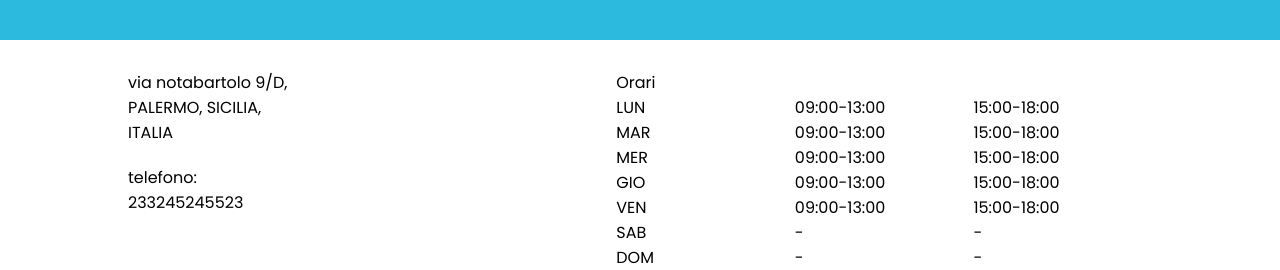
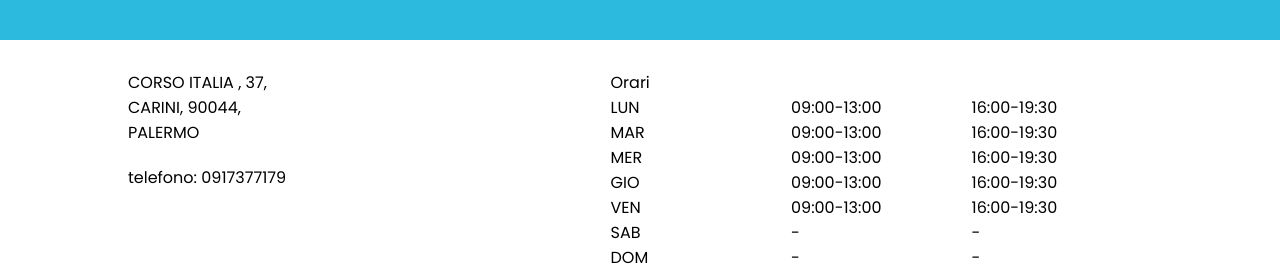
Before and after one commit to lodux/caysav2, a React (Create React App) app: page /mappage/ci in a window 1280 px wide. Shown: the part 350-620 px from the top of the page. Built offline with nearby package versions, Linux system fonts and the light colour scheme.

Commit message:
fix del componente map

```diff
--- a/src/components/navBar/navBar.styles.scss
+++ b/src/components/navBar/navBar.styles.scss
@@ -60,10 +60,7 @@ $background: rgba($color: $colore-sfondo, $alpha: 0.2);
     height: 100%;
 
     .menu-ico {
-        margin-left: 73%;
-        background-color: $background;
-        padding: 30px;
-        width: 50px;
+        width: auto; /* La larghezza dipende da quella della navbar laterale nascosta */
         height: auto;
 
         &:hover {
@@ -165,7 +162,10 @@ $background: rgba($color: $colore-sfondo, $alpha: 0.2);
     }
 
     &.nascosta {
+        width: 45px;
         background-color: transparent;
+        margin: 10px 24px 0 0;
+        height: auto;
 
         .container-laterale {
             display: none;
--- a/src/pages/doveSiamo/doveSiamo.page.jsx
+++ b/src/pages/doveSiamo/doveSiamo.page.jsx
@@ -1,5 +1,4 @@
-import React, { useEffect, useState } from 'react'
-import {Link} from 'react-router-dom';
+import { Link } from 'react-router-dom';
 
 import './dovesiamo.styles.scss';
 
--- a/src/pages/map/data.js
+++ b/src/pages/map/data.js
@@ -1,10 +1,10 @@
 const dati=[
-    //via notabartolo
+    //via notabartolo fatto 0
     {
-    via:"via notabartolo 9/D, PALERMO, SICILIA, ITALIA",
-    telefono: 233245245523,
+    via:"Via Notabartolo 9/D, PALERMO, SICILIA, ITALIA",
+    telefono: "800668209",
     orarimatt:{
-        lun: "09:00-13:00",
+        ln: "09:00-13:00",
         mar: "09:00-13:00",
         mer: "09:00-13:00",
         gio: "09:00-13:00",
@@ -21,12 +21,12 @@ const dati=[
         sab: "-",
         dom: "-",
     },
-    map: "https://www.google.com/maps/embed?pb=!1m18!1m12!1m3!1d3138.318325853703!2d13.344777915255836!3d38.13279047969587!2m3!1f0!2f0!3f0!3m2!1i1024!2i768!4f13.1!3m3!1m2!1s0x1319ef84efcc3bcf%3A0x297348af6c769dc!2sCayman%20Group%20Srl!5e0!3m2!1sit!2sit!4v1654898656323!5m2!1sit!2sit"
+    mappa: "https://www.google.com/maps/embed?pb=!1m18!1m12!1m3!1d3138.318325853703!2d13.344777915255836!3d38.13279047969587!2m3!1f0!2f0!3f0!3m2!1i1024!2i768!4f13.1!3m3!1m2!1s0x1319ef84efcc3bcf%3A0x297348af6c769dc!2sCayman%20Group%20Srl!5e0!3m2!1sit!2sit!4v1654898656323!5m2!1sit!2sit"
     },
-    //via del buonriposo
+    //via del buonriposo 81 fatto 1
     {
-        via:"via del buonriposo 9/D, PALERMO, SICILIA, ITALIA",
-        telefono: 233245245523,
+        via:"Via Buonriposo 81, PALERMO, SICILIA, ITALIA",
+        telefono: "0916727218",
         orarimatt:{
             lun: "09:00-13:00",
             mar: "09:00-13:00",
@@ -45,12 +45,36 @@ const dati=[
             sab: "-",
             dom: "-",
         },
-        map: "https://www.google.com/maps/embed?pb=!1m18!1m12!1m3!1d3138.318325853703!2d13.344777915255836!3d38.13279047969587!2m3!1f0!2f0!3f0!3m2!1i1024!2i768!4f13.1!3m3!1m2!1s0x1319ef84efcc3bcf%3A0x297348af6c769dc!2sCayman%20Group%20Srl!5e0!3m2!1sit!2sit!4v1654898656323!5m2!1sit!2sit"
+        mappa: "https://www.google.com/maps/embed?pb=!1m18!1m12!1m3!1d3139.7283484754107!2d13.370695015285541!3d38.09998647970156!2m3!1f0!2f0!3f0!3m2!1i1024!2i768!4f13.1!3m3!1m2!1s0x1319e59c8695b32f%3A0x37df083e8a7a8b52!2sVia%20Buonriposo%2C%2081%2C%2090124%20Palermo%20PA!5e0!3m2!1sit!2sit!4v1655750625463!5m2!1sit!2sit"
         },
-    //via
+    //via filippo fatto 3
     {
-        via:"via notabartolo 9/D, PALERMO, SICILIA, ITALIA",
-        telefono: 233245245523,
+        via:"via Filippo Pecoraino (CC FORUM), PALERMO, SICILIA, ITALIA",
+        telefono: "0917780270",
+        orarimatt:{
+            lun: "09:00-15:00",
+            mar: "09:00-15:00",
+            mer: "09:00-15:00",
+            gio: "09:00-15:00",
+            ven: "09:00-15:00",
+            sab: "-",
+            dom: "-",
+        },
+        oraripom: {
+            lun: "15:00-20:00",
+            mar: "15:00-20:00",
+            mer: "15:00-20:00",
+            gio: "15:00-20:00",
+            ven: "15:00-20:00",
+            sab: "-",
+            dom: "-",
+        },
+        mappa: "https://www.google.com/maps/embed?pb=!1m18!1m12!1m3!1d3140.20828808879!2d13.409023715285207!3d38.08881527970347!2m3!1f0!2f0!3f0!3m2!1i1024!2i768!4f13.1!3m3!1m2!1s0x1319e5aae52e6861%3A0x7c063b7037880c08!2sForum%20Palermo!5e0!3m2!1sit!2sit!4v1655750871001!5m2!1sit!2sit"
+        },
+    //via sferra cavallo fatto 4
+    {
+        via:"Via Sferra Cavallo 122, PALERMO, SICILIA, ITALIA",
+        telefono: "0918249305",
         orarimatt:{
             lun: "09:00-13:00",
             mar: "09:00-13:00",
@@ -69,12 +93,12 @@ const dati=[
             sab: "-",
             dom: "-",
         },
-        map: "https://www.google.com/maps/embed?pb=!1m18!1m12!1m3!1d3138.318325853703!2d13.344777915255836!3d38.13279047969587!2m3!1f0!2f0!3f0!3m2!1i1024!2i768!4f13.1!3m3!1m2!1s0x1319ef84efcc3bcf%3A0x297348af6c769dc!2sCayman%20Group%20Srl!5e0!3m2!1sit!2sit!4v1654898656323!5m2!1sit!2sit"
+        mappa: "https://www.google.com/maps/embed?pb=!1m18!1m12!1m3!1d3135.7205317271487!2d13.28149191238607!3d38.193165283326344!2m3!1f0!2f0!3f0!3m2!1i1024!2i768!4f13.1!3m3!1m2!1s0x1319e99c0f904cc7%3A0x79fec0bb2ff5f239!2sVia%20Sferracavallo%2C%20122%2C%2090151%20Palermo%20PA!5e0!3m2!1sit!2sit!4v1655749831012!5m2!1sit!2sit"
         },
-    //via
+    //via corso italia fatto 5
     {
-        via:"via notabartolo 9/D, PALERMO, SICILIA, ITALIA",
-        telefono: 233245245523,
+        via:"CORSO ITALIA , 37, CARINI, 90044, PALERMO",
+        telefono: "0917377179",
         orarimatt:{
             lun: "09:00-13:00",
             mar: "09:00-13:00",
@@ -85,20 +109,20 @@ const dati=[
             dom: "-",
         },
         oraripom: {
-            lun: "15:00-18:00",
-            mar: "15:00-18:00",
-            mer: "15:00-18:00",
-            gio: "15:00-18:00",
-            ven: "15:00-18:00",
+            lun: "16:00-19:30",
+            mar: "16:00-19:30",
+            mer: "16:00-19:30",
+            gio: "16:00-19:30",
+            ven: "16:00-19:30",
             sab: "-",
             dom: "-",
         },
-        map: "https://www.google.com/maps/embed?pb=!1m18!1m12!1m3!1d3138.318325853703!2d13.344777915255836!3d38.13279047969587!2m3!1f0!2f0!3f0!3m2!1i1024!2i768!4f13.1!3m3!1m2!1s0x1319ef84efcc3bcf%3A0x297348af6c769dc!2sCayman%20Group%20Srl!5e0!3m2!1sit!2sit!4v1654898656323!5m2!1sit!2sit"
+        mappa: "https://www.google.com/maps/embed?pb=!1m18!1m12!1m3!1d3138.2070199074083!2d13.183944815286576!3d38.135378979695496!2m3!1f0!2f0!3f0!3m2!1i1024!2i768!4f13.1!3m3!1m2!1s0x1319ecc7d0128961%3A0xc30183b6138ea1ac!2sCorso%20Italia%2C%2037%2C%20058958%20Carini%20PA!5e0!3m2!1sit!2sit!4v1655751325724!5m2!1sit!2sit"
         },
-    //via
+    //via madonna del ponte fatto 6
     {
-        via:"via notabartolo 9/D, PALERMO, SICILIA, ITALIA",
-        telefono: 233245245523,
+        via:"Via Madonna Del Ponte 38, Balestrate, PALERMO, SICILIA, ITALIA",
+        telefono: "0917462021",
         orarimatt:{
             lun: "09:00-13:00",
             mar: "09:00-13:00",
@@ -109,16 +133,112 @@ const dati=[
             dom: "-",
         },
         oraripom: {
-            lun: "15:00-18:00",
-            mar: "15:00-18:00",
-            mer: "15:00-18:00",
-            gio: "15:00-18:00",
-            ven: "15:00-18:00",
+            lun: "16:00-19:00",
+            mar: "16:00-19:00",
+            mer:"16:00-19:00",
+            gio:"16:00-19:00",
+            ven:"16:00-19:00",
             sab: "-",
             dom: "-",
         },
-        map: "https://www.google.com/maps/embed?pb=!1m18!1m12!1m3!1d3138.318325853703!2d13.344777915255836!3d38.13279047969587!2m3!1f0!2f0!3f0!3m2!1i1024!2i768!4f13.1!3m3!1m2!1s0x1319ef84efcc3bcf%3A0x297348af6c769dc!2sCayman%20Group%20Srl!5e0!3m2!1sit!2sit!4v1654898656323!5m2!1sit!2sit"
+        mappa: "https://www.google.com/maps/embed?pb=!1m18!1m12!1m3!1d3141.832630823172!2d13.001812527946983!3d38.050986014812686!2m3!1f0!2f0!3f0!3m2!1i1024!2i768!4f13.1!3m3!1m2!1s0x13198f7687ceb7d5%3A0xb3b482de174db2a4!2sVia%20Madonna%20del%20Ponte%2C%2038%2C%2090041%20Balestrate%20PA!5e0!3m2!1sit!2sit!4v1655752644403!5m2!1sit!2sit"
         },
+        //via antonino lo presti fatto 7
+        {
+            via:"Via Antonino Lo Presti 241, Salemi, PALERMO, SICILIA, ITALIA",
+            telefono: "800900860",
+            orarimatt:{
+                lun: "09:00-13:00",
+                mar: "09:00-13:00",
+                mer: "09:00-13:00",
+                gio: "09:00-13:00",
+                ven: "09:00-13:00",
+                sab: "-",
+                dom: "-",
+            },
+            oraripom: {
+                lun: "16:00-19:00",
+                mar: "16:00-19:00",
+                mer:"16:00-19:00",
+                gio:"16:00-19:00",
+                ven:"16:00-19:00",
+                sab: "-",
+                dom: "-",
+            },
+            mappa:"https://www.google.com/maps/embed?pb=!1m18!1m12!1m3!1d3151.5670181866144!2d12.800793415277406!3d37.82360957975063!2m3!1f0!2f0!3f0!3m2!1i1024!2i768!4f13.1!3m3!1m2!1s0x131bd2d5021b0253%3A0x912b3d29046674b2!2sVia%20Antonino%20Lo%20Presti%2C%20241%2C%2091018%20Salemi%20TP!5e0!3m2!1sit!2sit!4v1655755030256!5m2!1sit!2sit"
+            },
+        // via nazionale 647 8
+        {
+            via:"Via Nazionale 647, Marsala-Strasatti, SICILIA, ITALIA",
+            telefono: "800900860",
+            orarimatt:{
+                lun: "09:00-13:00",
+                mar: "09:00-13:00",
+                mer: "09:00-13:00",
+                gio: "09:00-13:00",
+                ven: "09:00-13:00",
+                sab: "-",
+                dom: "-",
+            },
+            oraripom: {
+                lun: "16:00-19:00",
+                mar: "16:00-19:00",
+                mer:"16:00-19:00",
+                gio:"16:00-19:00",
+                ven:"16:00-19:00",
+                sab: "-",
+                dom: "-",
+            },
+            mappa:"https://www.google.com/maps/embed?pb=!1m18!1m12!1m3!1d3155.6226146093677!2d12.508093915274602!3d37.72853517976798!2m3!1f0!2f0!3f0!3m2!1i1024!2i768!4f13.1!3m3!1m2!1s0x131bc15e8d2052a7%3A0xd7f9515a0ffa96dc!2sVia%20Nazionale%2C%20647%2C%2091025%20Marsala%20TP!5e0!3m2!1sit!2sit!4v1655755297853!5m2!1sit!2sit"
+            },
+        // vcorso umberto 57 fatto 9
+        {
+            via:"Corso Umberto 57, Ribera, SICILIA, ITALIA",
+            telefono: "092563063",
+            orarimatt:{
+                lun: "09:00-13:00",
+                mar: "09:00-13:00",
+                mer: "09:00-13:00",
+                gio: "09:00-13:00",
+                ven: "09:00-13:00",
+                sab: "-",
+                dom: "-",
+            },
+            oraripom: {
+                lun: "15:00-18:00",
+                mar: "15:00-18:00",
+                mer:"15:00-18:00",
+                gio:"15:00-18:00",
+                ven:"15:00-18:00",
+                sab: "-",
+                dom: "-",
+            },
+            mappa: "https://www.google.com/maps/embed?pb=!1m18!1m12!1m3!1d3165.219666358245!2d13.260961327808523!3d37.502736915231566!2m3!1f0!2f0!3f0!3m2!1i1024!2i768!4f13.1!3m3!1m2!1s0x131a6b90fb325319%3A0xcc5256c9a21b9650!2sSpazio%20Enel%20Partner%20-%20Ribera!5e0!3m2!1sit!2sit!4v1655755530160!5m2!1sit!2sit"
+            },
+            //via madonna del riposo mnanca num e orari 10
+            {
+                via:"Via Madonna Del Riposo 73, Alcamo, SICILIA, ITALIA",
+                telefono: "092563063",
+                orarimatt:{
+                    lun: "09:00-13:00",
+                    mar: "09:00-13:00",
+                    mer: "09:00-13:00",
+                    gio: "09:00-13:00",
+                    ven: "09:00-13:00",
+                    sab: "-",
+                    dom: "-",
+                },
+                oraripom: {
+                    lun: "15:00-18:00",
+                    mar: "15:00-18:00",
+                    mer:"15:00-18:00",
+                    gio:"15:00-18:00",
+                    ven:"15:00-18:00",
+                    sab: "-",
+                    dom: "-",
+                },
+                mappa: "https://www.google.com/maps/embed?pb=!1m18!1m12!1m3!1d3145.095758705954!2d12.964802527927603!3d37.974894514868936!2m3!1f0!2f0!3f0!3m2!1i1024!2i768!4f13.1!3m3!1m2!1s0x131986352a4c20e5%3A0xd4e0acbec51f50e5!2sVia%20Madonna%20del%20Riposo%2C%2073%2C%2091011%20Alcamo%20TP!5e0!3m2!1sit!2sit!4v1655755749783!5m2!1sit!2sit"
+                },
 ];
 
 export default dati;
```
Also changed, not shown: src/pages/map/map.page.jsx (+7 -7 lines).
